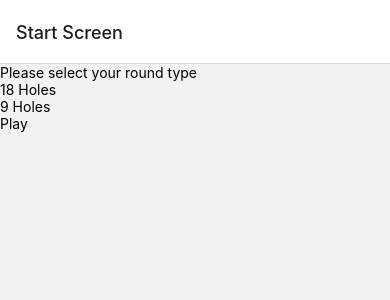
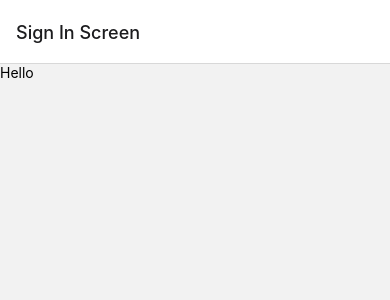
Before and after one commit to JDumadag25/golf-score-tracker, a React Native app: screen / in a window 390 px wide. Shown: the top 300 px of the page. Built offline with nearby package versions, Linux system fonts and the light colour scheme.

Commit message:
starting wireframe for sign in and up

```diff
--- a/App.js
+++ b/App.js
@@ -1,5 +1,6 @@
 import { NavigationContainer } from '@react-navigation/native';
 import { createNativeStackNavigator } from '@react-navigation/native-stack';
+import SignInScreen from './src/screens/SignInScreen';
 import StartScreen from './src/screens/StartScreen';
 import GolfScoreScreen from './src/screens/GolfScoreScreen';
 import FinishScreen from './src/screens/FinishScreen';
@@ -11,6 +12,10 @@ export default function App() {
         <ScoreProvider>
             <NavigationContainer>
                 <Stack.Navigator>
+                    <Stack.Screen
+                        name="Sign In Screen"
+                        component={SignInScreen}
+                    />
                     <Stack.Screen name="Start Screen" component={StartScreen} />
                     <Stack.Screen
                         name="Score Screen"
--- /dev/null
+++ b/src/screens/SignInScreen.js
@@ -0,0 +1,14 @@
+import React, { useContext, useEffect } from 'react';
+import { View, Text, TextInput, TouchableOpacity } from 'react-native';
+
+const SignInScreen = ({ navigation }) => {
+    return (
+        <View className="flex-1 justify-center items-center ">
+            <Text>Hello</Text>
+            <TextInput className="bg-gray-50 border border-gray-300 text-gray-900 text-sm rounded-lg block w-20 p-2.5" />
+            <TextInput className="bg-gray-50 border border-gray-300 text-gray-900 text-sm rounded-lg block w-20 p-2.5" />
+        </View>
+    );
+};
+
+export default SignInScreen;
```
Also changed, not shown: src/screens/SignUpScreen.js (added).
